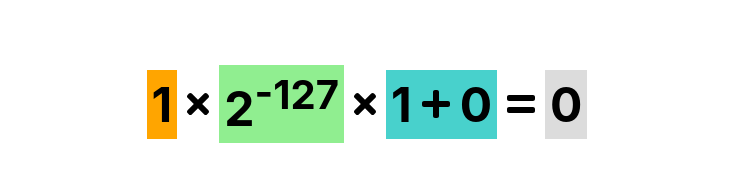
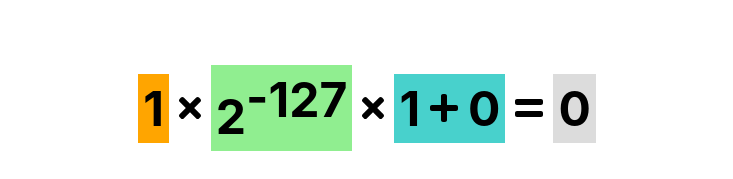
Before and after one commit to enzobarrett/bfloat16, a React (Create React App) app: page / in a window 1280 px wide. Shown: the part 356-535 px from the top of the page, without its empty margins (273-1006 px from the left). Built offline with nearby package versions, Linux system fonts and the light colour scheme.

Commit message:
update sup size

```diff
--- a/src/index.css
+++ b/src/index.css
@@ -127,7 +127,7 @@ form {
   display: none;
 }
 
-@media screen and (orientation:portrait) {
+@media screen and (orientation:portrait){
   .App {
     display: none;
   }
@@ -142,3 +142,7 @@ form {
   padding-left: 5%;
   padding-right: 5%;
 }
+
+sup {
+  font-size: 1em;
+}
```
